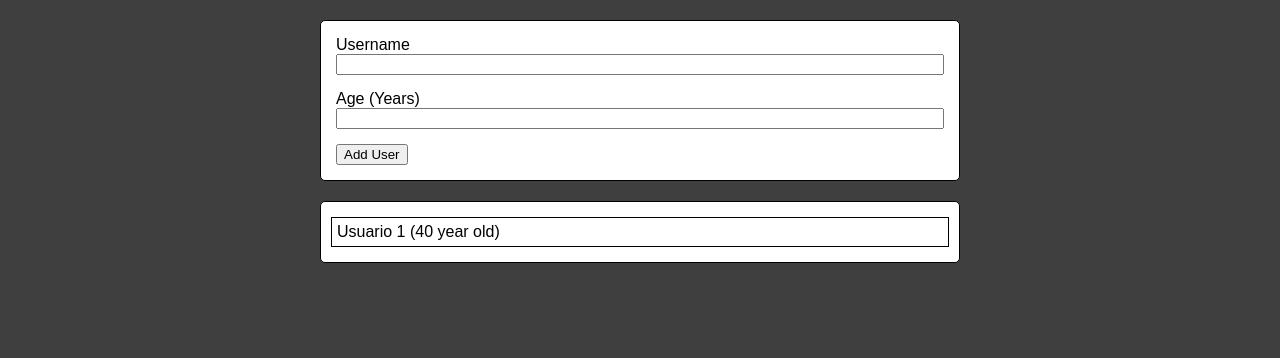
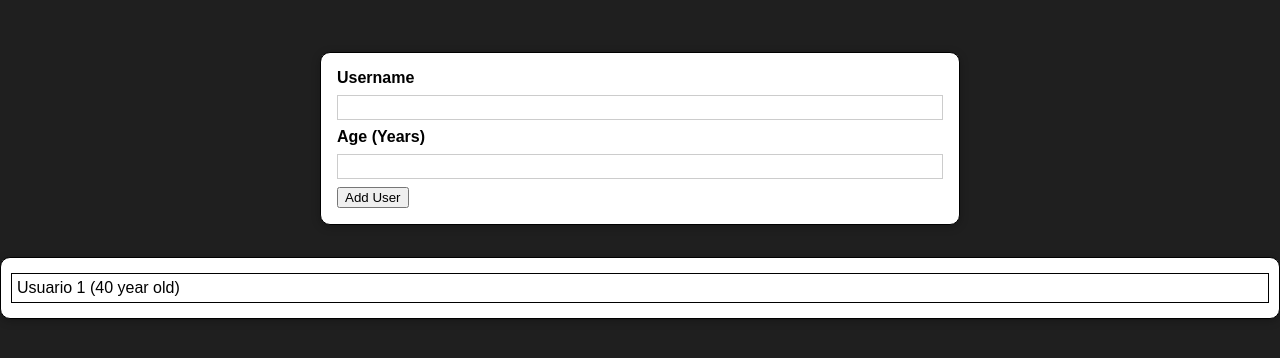
Before and after one commit to Fabianes96/react-complete-guide, a React (Create React App) app: page / in a window 1280 px wide. Shown: the top 358 px of the page. Built offline with nearby package versions, Linux system fonts and the light colour scheme.

Commit message:
Add css modules

```diff
--- a/src/App.js
+++ b/src/App.js
@@ -1,5 +1,4 @@
 import React, { useState } from 'react';
-import { Card } from './components/UI/Card';
 import { UserForm } from './components/Users/UserForm';
 import { UserList } from './components/Users/UserList';
 
--- a/src/components/UI/Card.js
+++ b/src/components/UI/Card.js
@@ -1,8 +1,8 @@
 import React from 'react';
-import './Card.css'
+import classes from './Card.module.css'
 
-export const Card = ({children}) => {
-  return <div className='card'>
+export const Card = ({children,className}) => {
+  return <div className={`${classes.card} ${className}`}>
       {children}
   </div>;
 };
--- a/src/components/UI/Card.css
+++ b/src/components/UI/Card.module.css
@@ -1,9 +1,8 @@
 .card{
-    width: 50%;
-    margin: 0 auto;
     background: white;
     border: 1px solid black;
-    border-radius: 5px;
+    border-radius: 10px;
+    box-shadow: 0 2px 8px rgba(0,0,0,0.26);
     position: relative;
     top: 20px;
     margin-bottom: 20px;
--- a/src/components/Users/UserForm.css
+++ /dev/null
@@ -1,11 +0,0 @@
-.form{
-    padding: 15px;
-    display: flex;
-    justify-content: center;
-    flex-direction: column;
-    gap: 15px;
-}
-.form .form-field{
-    display: flex;
-    flex-direction: column;
-}
--- a/src/components/Users/UserForm.js
+++ b/src/components/Users/UserForm.js
@@ -1,16 +1,17 @@
 import React, { useState } from 'react';
 import { Card } from '../UI/Card';
-import './UserForm.css'
+import classes from './UserForm.module.css'
 
 export const UserForm = ({addUser}) => {
   const [enteredUsername, setEnteredUsername] = useState('');
   const [enteredAge, setEnteredAge] = useState('');
-  const onSubmitForm = (e)=>{
+
+  const addUserHandler = (e)=>{
     e.preventDefault()
     if(enteredAge.length!==0 && enteredUsername!==0){
       const formData = {
+        username: enteredUsername,
         id: Math.random(),
-        username: enteredUsername,
         age: enteredAge
       }
       addUser(formData)
@@ -24,19 +25,13 @@ export const UserForm = ({addUser}) => {
     setEnteredAge(target.value)
   }
   return(
-      <Card>
-        <form className='form' onSubmit={onSubmitForm}>
-            <div className='form-field'>
-                <label>Username</label>
-                <input type="text" value={enteredUsername} onChange={enteredUsernameHandler} />
-            </div>
-            <div className='form-field'>
-                <label>Age (Years)</label>
-                <input type="number" onChange={enteredAgeHandler} />
-            </div>
-            <div>
-                <button type='submit'>Add User</button>
-            </div>
+      <Card className={classes.input}>
+        <form onSubmit={addUserHandler}>
+          <label htmlFor='username'>Username</label>
+          <input id="username" type="text" value={enteredUsername} onChange={enteredUsernameHandler} />
+          <label htmlFor='age'>Age (Years)</label>
+          <input id='age' type="number" onChange={enteredAgeHandler} />
+          <button type='submit'>Add User</button>
         </form>
       </Card>
   )
--- /dev/null
+++ b/src/components/Users/UserForm.module.css
@@ -0,0 +1,26 @@
+.input {
+    margin: 2rem auto;
+    padding: 1rem;
+    width: 90%;
+    max-width: 40rem;
+  }
+
+  .input label {
+    display: block;
+    font-weight: bold;
+    margin-bottom: 0.5rem;
+  }
+
+  .input input {
+    font: inherit;
+    display: block;
+    width: 100%;
+    border: 1px solid #ccc;
+    padding: 0.15rem;
+    margin-bottom: 0.5rem;
+  }
+
+  .input input:focus {
+    outline: none;
+    border-color: #4f005f;
+  }
--- a/src/components/Users/UserItems.js
+++ b/src/components/Users/UserItems.js
@@ -2,7 +2,9 @@ import React from 'react';
 import './UserItem.css'
 
 export const UserItems = ({username, age}) => {
-  return (<div className='item'>
+  return(
+    <div className='item'>
       <span>{`${username} (${age} year old)`}</span>
-  </div>);
+    </div>
+  );
 };
--- a/src/index.css
+++ b/src/index.css
@@ -4,9 +4,9 @@
 
 html {
   font-family: 'Noto Sans JP', sans-serif;
+  background-color: #1f1f1f;
 }
 
 body {
   margin: 0;
-  background-color: #3f3f3f;
 }
```
